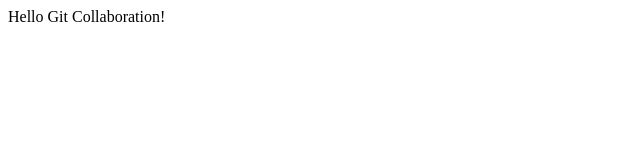
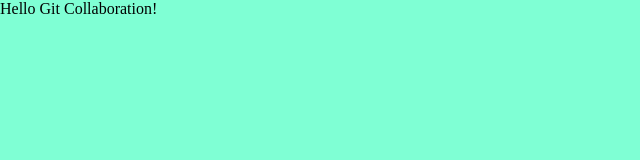
Before and after one commit to ashishkandpal070896/gitcollabation, a plain HTML site: page index.html in a window 1280 px wide. Shown: the whole page, without its empty margins (0-640 px from the left). Drawn offline with Linux system fonts and the light colour scheme.

Commit message:
Done by Team Member

```diff
--- a/index.html
+++ b/index.html
@@ -3,6 +3,7 @@
 <head>
   <meta charset="UTF-8">
   <meta name="viewport" content="width=device-width, initial-scale=1.0">
+<link rel="stylesheet" href="style.css">
   <title>Git collabiration</title>
 </head>
 <body>
--- /dev/null
+++ b/style.css
@@ -0,0 +1,5 @@
+*{
+  margin: 0;
+  padding: 0;
+  background-color: aquamarine;
+}
```
